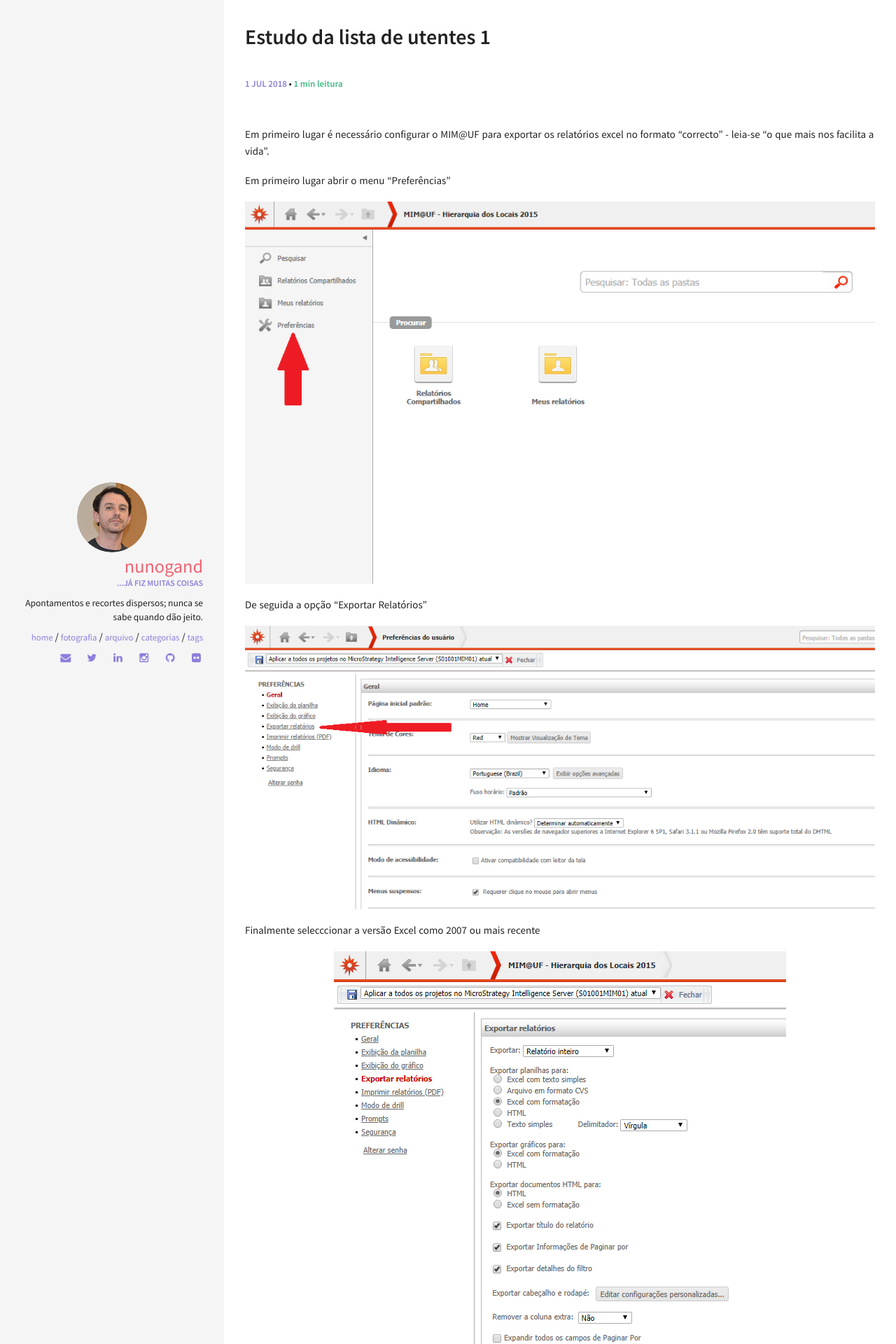
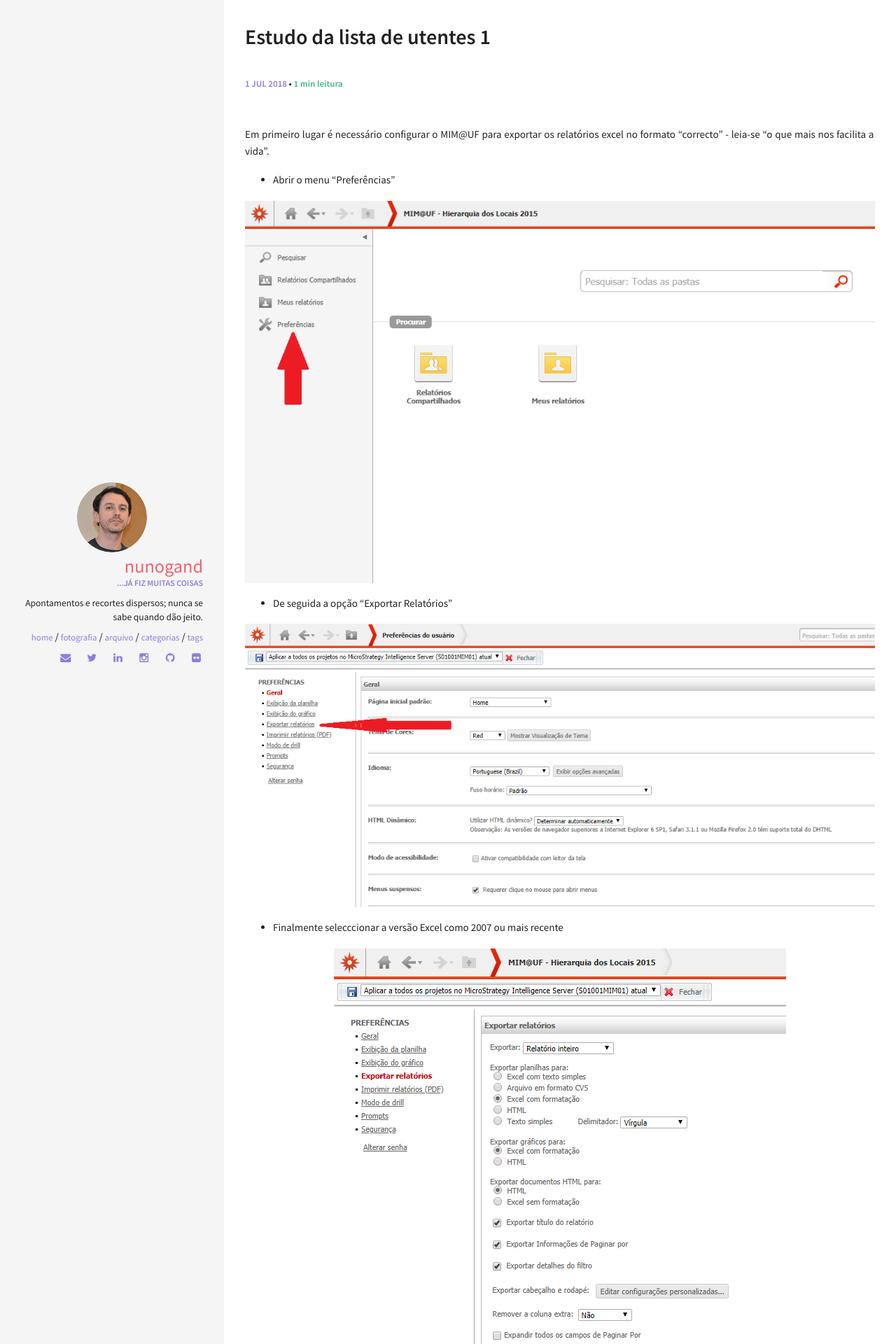
Before and after one commit to nunogand/old_site, a Jekyll site: the page built from _posts/2018-07-01-estudo_da_lista.md, in a window 1280 px wide. Shown: the part 502-2422 px from the top of the page at 70% size. Built offline with Jekyll 4.4.1, drawn with Linux system fonts in a browser that asks for light colours; nearby versions of some CDN libraries.

Commit message:
Update 2018-07-01-estudo_da_lista.md

```diff
--- a/_posts/2018-07-01-estudo_da_lista.md
+++ b/_posts/2018-07-01-estudo_da_lista.md
@@ -10,16 +10,16 @@ image:
 ---
 Em primeiro lugar é necessário configurar o MIM@UF para exportar os relatórios excel no formato "correcto" - leia-se "o que mais nos facilita a vida".
 
-Em primeiro lugar abrir o menu "Preferências"
+* Abrir o menu "Preferências"
 
 ![Configuração]({{ site.url }}/img/Capturar_1.PNG)
 
 
-De seguida a opção "Exportar Relatórios"
+* De seguida a opção "Exportar Relatórios"
 
 ![Configuração]({{ site.url }}/img/Capturar_2.PNG)
 
 
-Finalmente selecccionar a versão Excel como 2007 ou mais recente
+* Finalmente selecccionar a versão Excel como 2007 ou mais recente
 
 ![Configuração]({{ site.url }}/img/Capturar_3.PNG)
```
